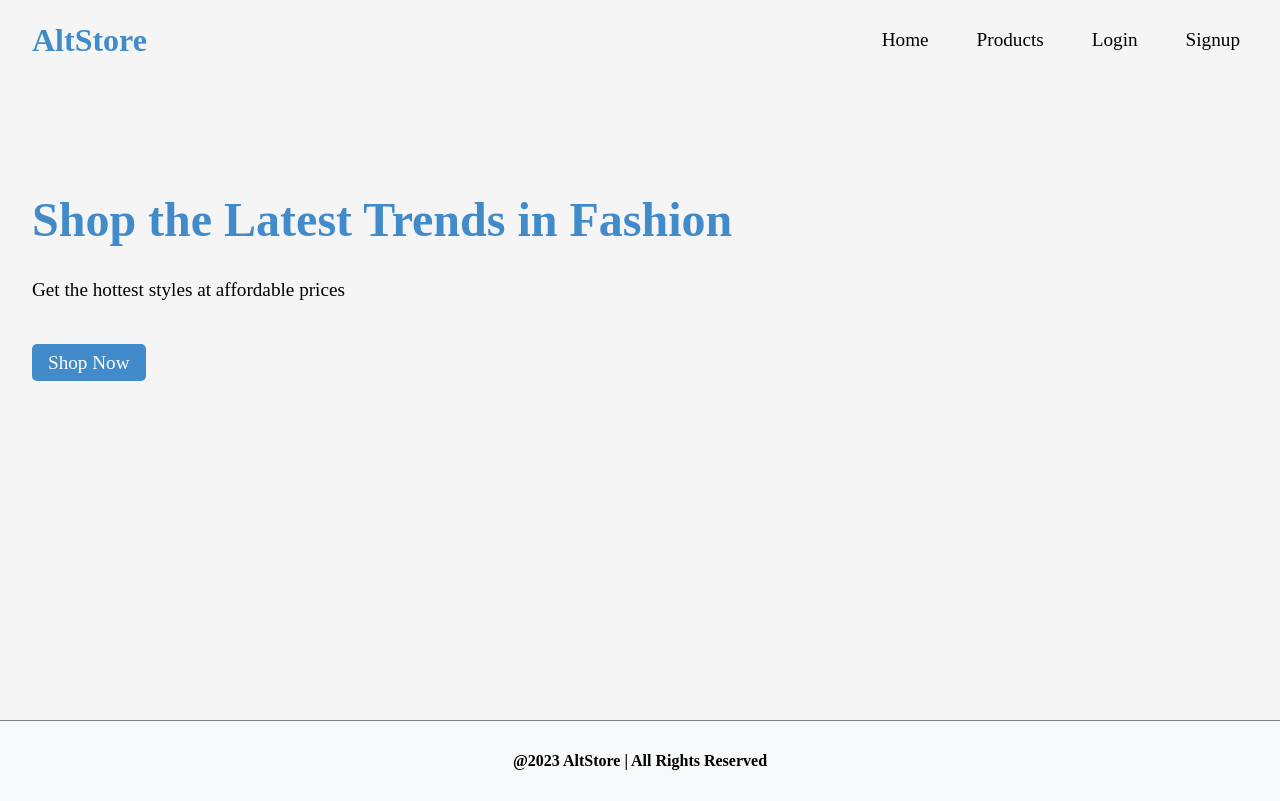
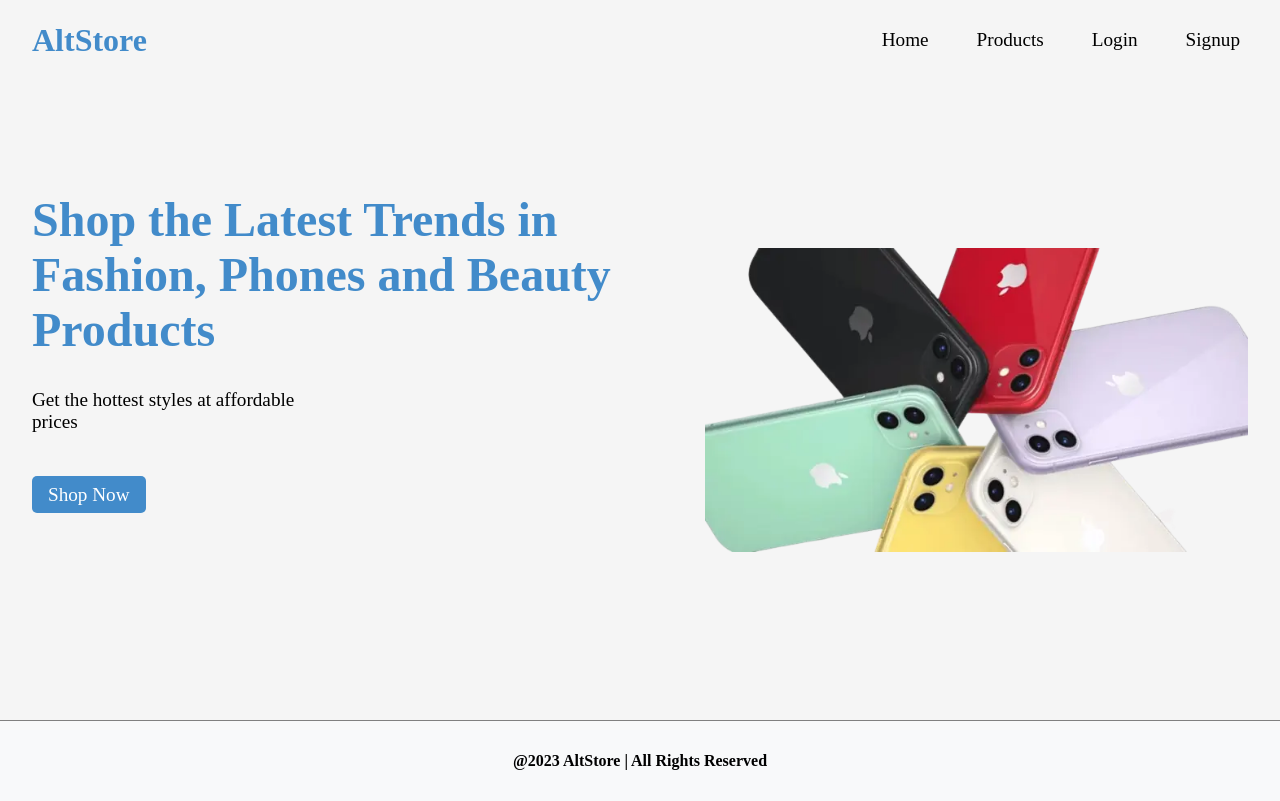
Before and after one commit to adeyemiadekunle/vue-altschool-third-exam, a Vue app: page / in a window 1280 px wide. Built offline with nearby package versions, Linux system fonts and the light colour scheme; no server answers.

Commit message:
update home

```diff
--- a/src/components/NavBarComp.vue
+++ b/src/components/NavBarComp.vue
@@ -123,11 +123,11 @@ export default {
 }
 
 .name {
-  color: red !important;
+  color: #428bca !important;
 }
 
 .name:hover {
-  background: red !important;
+  background: #428bca !important;
   color: white !important;
 }
 </style>
--- a/src/views/HomeComp.vue
+++ b/src/views/HomeComp.vue
@@ -2,9 +2,15 @@
   <div class="home">
     <div class="container">
       <div class="home-content">
-        <h1>Shop the Latest Trends in Fashion</h1>
+        <div>
+            <h1>Shop the Latest Trends in Fashion, Phones and Beauty Products</h1>
         <p>Get the hottest styles at affordable prices</p>
         <router-link class="button" to="/products"> Shop Now</router-link>
+        </div>
+        <div class="image-container">
+            <img src="../assets/hero-image.webp" alt="hero-image">
+        </div>
+
       </div>
     </div>
   </div>
@@ -18,9 +24,7 @@ export default {
 
 <style  scoped>
 .home {
-  /* width: 100%;   */
   height: 80vh;
-  /* background: url("../assets/images/home-bg.jpg") no-repeat center center/cover; */
 }
 
 .container {
@@ -32,6 +36,17 @@ export default {
 
 .home-content {
   width: 100%;
+  display: flex;
+}
+
+.image-container {
+  /* margin-top: 80px; */
+  margin-left: 50px;
+}
+.image-container img {
+  width: 100%;
+  height: 100%;
+  object-fit: contain;
 }
 
 .home-content h1 {
```
Also changed, not shown: src/assets/hero-image.webp (added).
